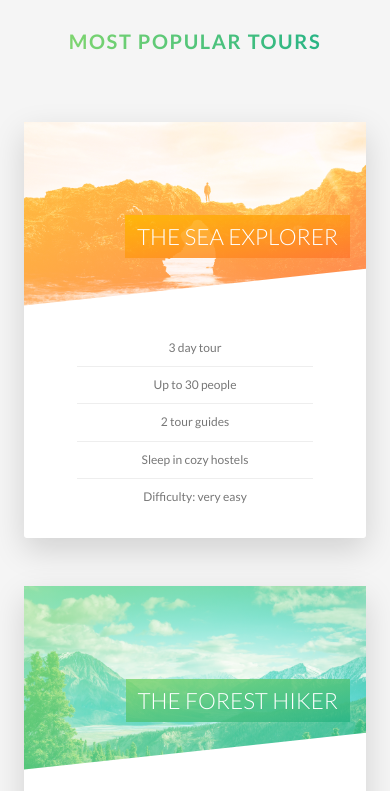
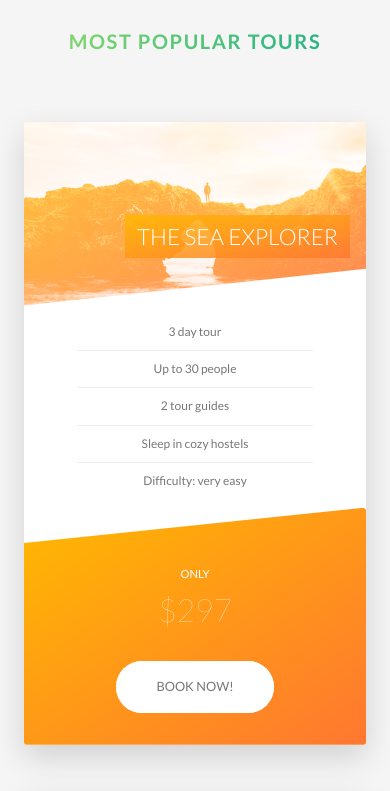
Before and after one commit to doguskysilva/advanced-css-sass-course, a website: page Natours/index.html in a window 390 px wide. Shown: the part 2620-3411 px from the top of the page. Drawn offline with Linux system fonts and the light colour scheme.

Commit message:
Adiciona responsividade para as demais telas

```diff
--- a/Natours/index.html
+++ b/Natours/index.html
@@ -365,7 +365,10 @@
 
         <footer class="footer">
             <div class="footer__logo-box">
-                <img src="img/logo-green-2x.png" class="footer__logo" alt="">
+                <picture class="footer__logo" alt="">
+                    <source srcset="img/logo-green-small-1x.png 1x, img/logo-green-small-2x.png 2x"  media="(max-width: 37.5em)">
+                    <img srcset="img/logo-green-1x.png 1x, img/logo-green-2x.png 2x">
+                </picture>
             </div>
             <div class="row">
                 <div class="col-1-of-2">
--- a/Natours/sass/base/_base.scss
+++ b/Natours/sass/base/_base.scss
@@ -30,3 +30,8 @@
         padding: 0;
     }
 }
+
+::selection {
+    background-color: $color-primary;
+    color: $color-white;
+}
--- a/Natours/sass/components/_cards.scss
+++ b/Natours/sass/components/_cards.scss
@@ -145,4 +145,48 @@
         font-size: 6rem;
         font-weight: 100;
     }
+
+    @include respond(tab-port) {
+        height: auto;
+        border-radius: 3px;
+        background-color: $color-white;
+        box-shadow: 0 1.5rem 4rem rgba($color-black, .15);
+
+        &__side {
+            height: auto;
+            position: relative;
+            box-shadow: none;
+
+            &--back {
+                transform: rotateY(0);
+                clip-path: polygon(0 15%, 100% 0, 100% 100%, 0 100%);
+            }
+        }
+
+        &:hover &__side--front {
+            transform: rotateY(0);
+        }
+
+        &__details {
+            padding: 1rem 3rem;
+        }
+
+        //Back Side
+        &__cta {
+            position: relative;
+            top: 0%;
+            left: 0;
+            transform: translate(0);
+            width: 100%;
+            padding: 7rem 4rem 4rem 4rem;
+        }
+
+        &__price-box {
+            margin-bottom: 3rem;
+        }
+
+        &__price-value {
+            font-size: 4rem;
+        }
+    }
 }
--- a/Natours/sass/components/_form.scss
+++ b/Natours/sass/components/_form.scss
@@ -48,6 +48,11 @@
     &__radio-group {
         width: 49%;
         display: inline-block;
+
+        @include respond(tab-port) {
+            width: 100%;
+            margin-bottom: 2rem;
+        }
     }
 
     &__radio-input {
--- a/Natours/sass/components/_story.scss
+++ b/Natours/sass/components/_story.scss
@@ -9,6 +9,16 @@
     transform: skewX(-12deg);
     background-color: rgba($color-white, .6);
 
+    @include respond(tab-port) {
+        width: 100%;
+        padding: 4rem;
+        padding-left: 7rem;
+    }
+
+    @include respond(phone) {
+        transform: skewX(0);
+    }
+
     &__shape {
         width: 15rem;
         height: 15rem;
@@ -19,6 +29,10 @@
         -webkit-clip-path: circle(50% at 50% 50%);
         transform: translateX(-3rem) skewX(12deg);
         position: relative;
+
+        @include respond(phone) {
+            transform: translateX(-3rem) skewX(0);
+        }
     }
 
     &__img {
@@ -53,6 +67,10 @@
     }
 
     &__text {
-        transform: skewX(12deg)
+        transform: skewX(12deg);
+
+        @include respond(phone) {
+            transform: skewX(0);
+        }
     }
 }
--- a/Natours/sass/pages/_home.scss
+++ b/Natours/sass/pages/_home.scss
@@ -68,10 +68,34 @@
     background-size: 100%;
     border-radius: 3px;
     box-shadow: 0 1.5rem 4rem rgba($color-black, .2);
-    height: 50rem;
+
+    @include respond(tab-land) {
+        background-image: linear-gradient(105deg,
+            rgba($color-white, .9) 0%,
+            rgba($color-white, .9) 65%,
+            transparent 65%),
+            url(../img/nat-10.jpg);
+        background-size: cover;
+    }
+
+    @include respond(tab-port) {
+        background-image: linear-gradient(to right,
+            rgba($color-white, .9) 0%,
+            rgba($color-white, .9) 100%),
+            url(../img/nat-10.jpg);
+    }
 
     &__form {
         width: 50%;
         padding: 6rem;
+
+        @include respond(tab-land) {
+            width: 65%;
+        }
+
+        @include respond(tab-port) {
+            width: 100%;
+            padding: 3rem;
+        }
     }
 }
```
Also changed, not shown: Natours/css/style.css.
